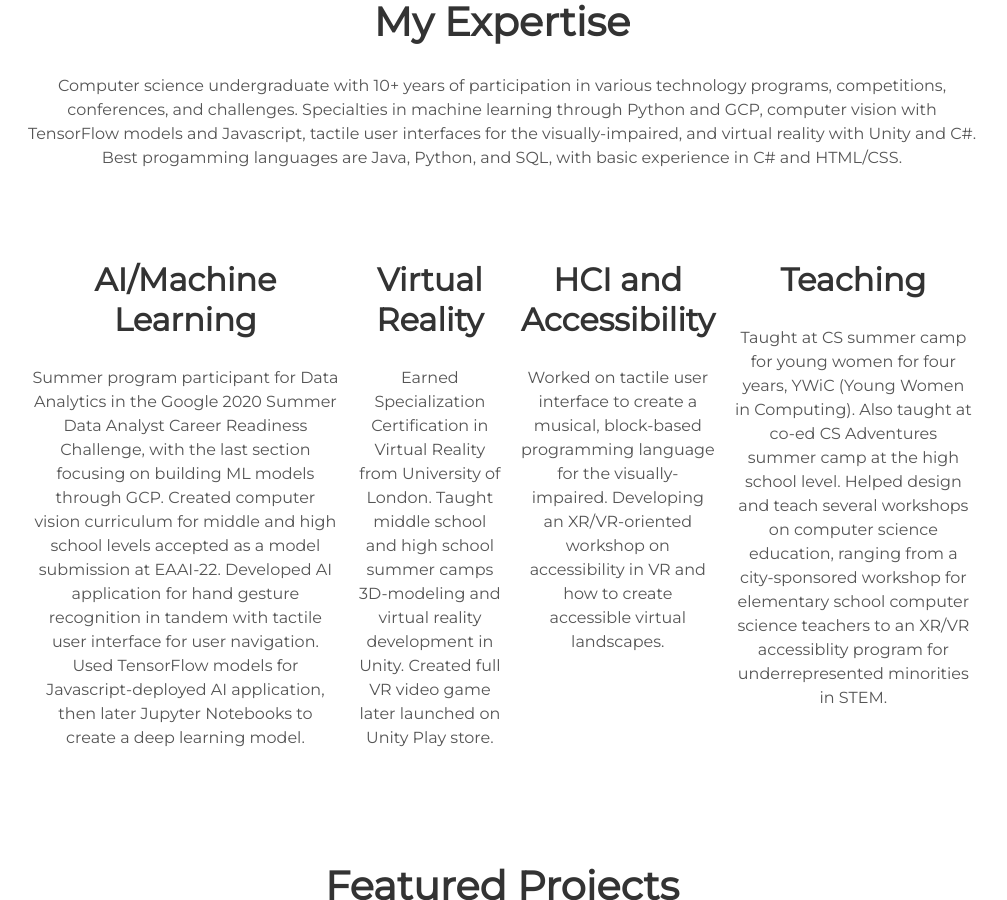
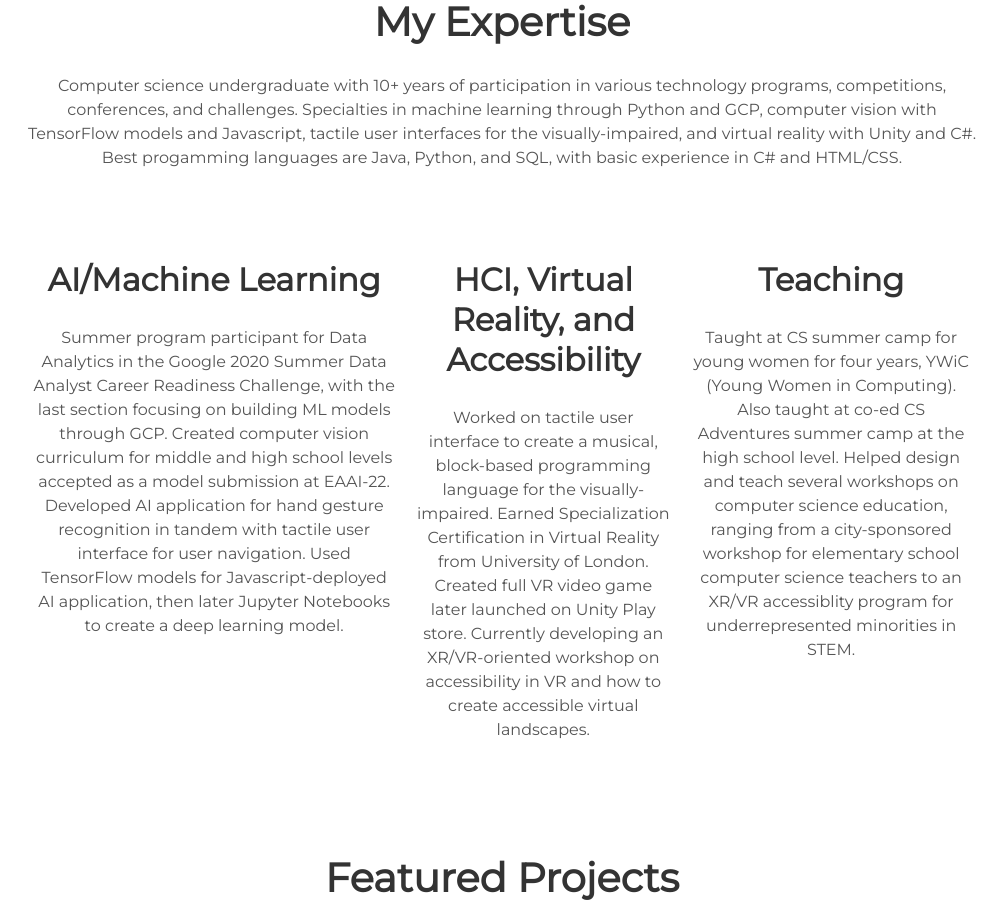
Before and after one commit to jcollins-01/site, a Jekyll site: the page built from index.html, in a window 1280 px wide and 900 px high, scrolled down 983 px. Shown: the whole window, without its empty margins (138-1145 px from the left). Built offline with Jekyll 4.4.1, drawn with Linux system fonts in a browser that asks for light colours.

Commit message:
Combined VR into HCI/Accessibility category

```diff
--- a/_includes/about.html
+++ b/_includes/about.html
@@ -10,18 +10,11 @@
     <p>Summer program participant for Data Analytics in the Google 2020 Summer Data Analyst Career Readiness Challenge, with the last section focusing on building ML models through GCP. Created computer vision curriculum for middle and high school levels accepted as a model submission at EAAI-22. Developed AI application for hand gesture recognition in tandem with tactile user interface for user navigation. Used TensorFlow models for Javascript-deployed AI application, then later Jupyter Notebooks to create a deep learning model.</p>
   </div>
   <div class="tech">
-    <h2>Virtual Reality</h2>
-    <!--<i class="devicon-javascript-plain colored"></i>
-    <i class="devicon-react-original-wordmark colored"></i>
-    <i class="devicon-nodejs-plain-wordmark"></i>-->
-    <p>Earned Specialization Certification in Virtual Reality from University of London. Taught middle school and high school summer camps 3D-modeling and virtual reality development in Unity. Created full VR video game later launched on Unity Play store.</p>
-  </div>
-  <div class="tech">
-    <h2>HCI and Accessibility</h2>
+    <h2>HCI, Virtual Reality, and Accessibility</h2>
     <!--<i class="devicon-git-plain"></i>
     <i class="devicon-gulp-plain colored"></i>
     <i class="devicon-atom-original-wordmark"></i>-->
-    <p>Worked on tactile user interface to create a musical, block-based programming language for the visually-impaired. Developing an XR/VR-oriented workshop on accessibility in VR and how to create accessible virtual landscapes.</p>
+    <p>Worked on tactile user interface to create a musical, block-based programming language for the visually-impaired. Earned Specialization Certification in Virtual Reality from University of London. Created full VR video game later launched on Unity Play store. Currently developing an XR/VR-oriented workshop on accessibility in VR and how to create accessible virtual landscapes.</p>
   </div>
   <div class="tech">
     <h2>Teaching</h2>
```
